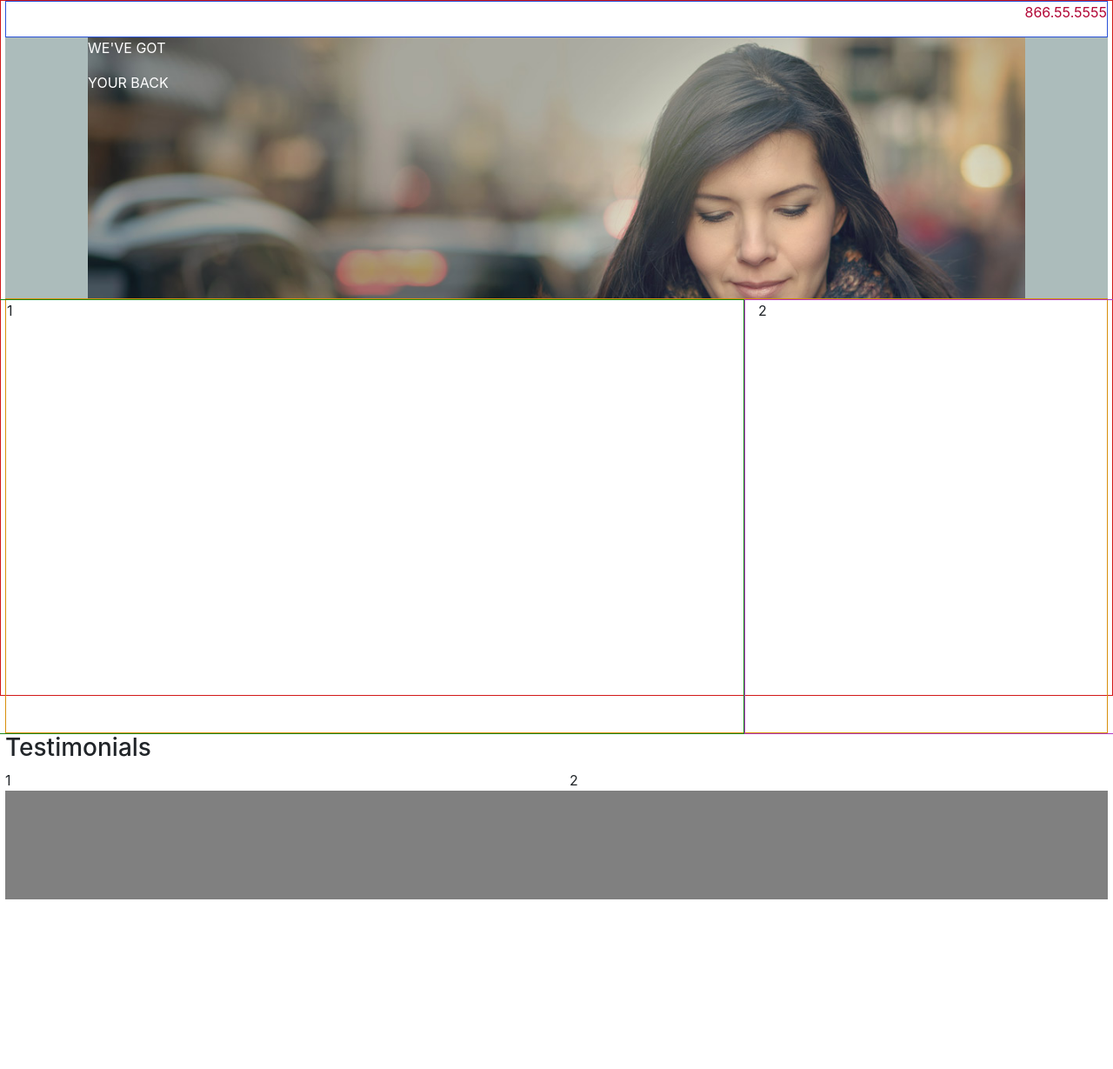
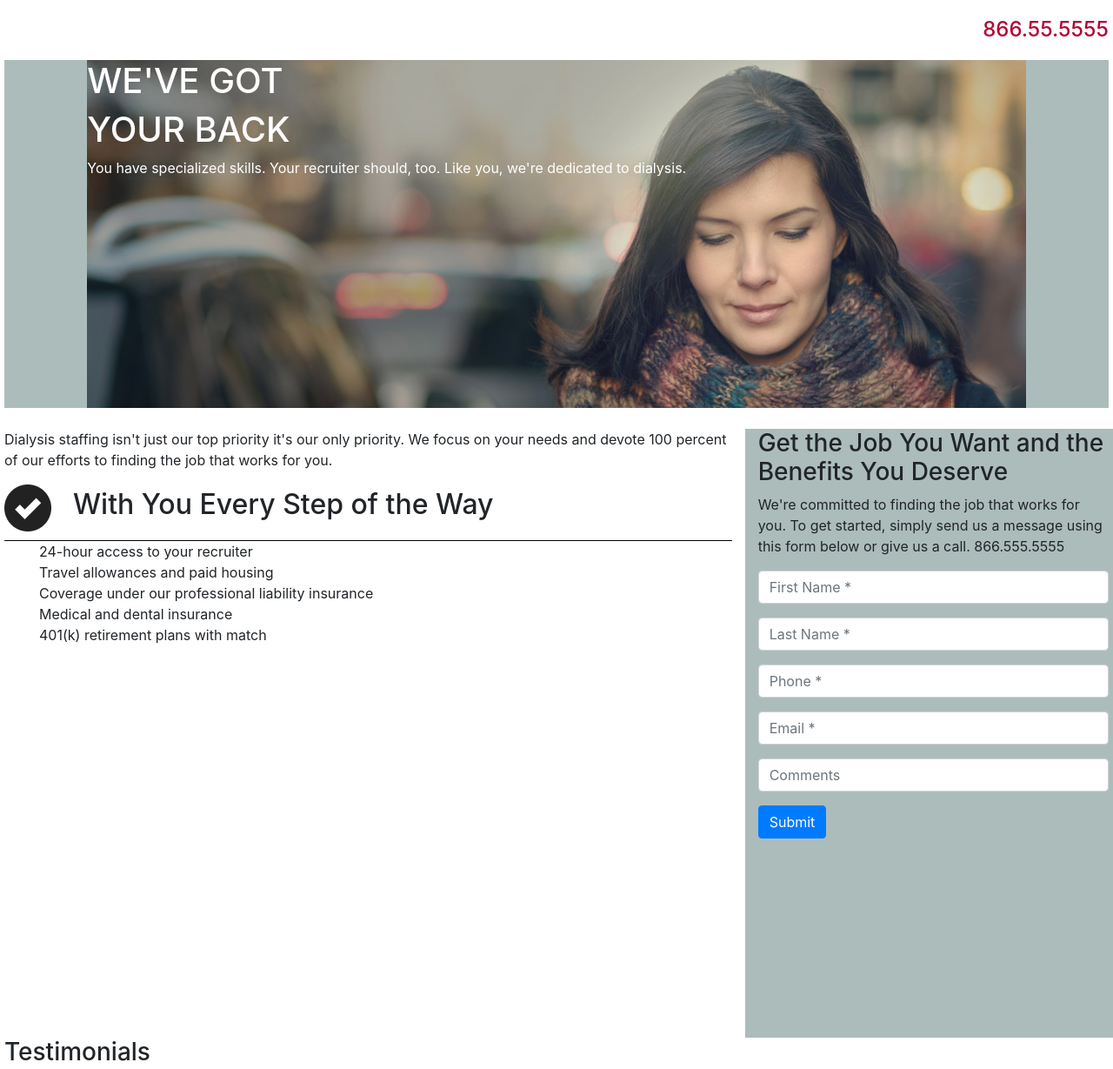
Before and after one commit to spenhappenin/testpage, a plain HTML site: page index.html in a window 1280 px wide. Shown: the top 1229 px of the page at 87% size. Before the commit the page ends 1034 px from the top, so only its background shows below. Drawn offline with nearby package versions, Linux system fonts and the light colour scheme.

Commit message:
finish main content section

```diff
--- a/index.css
+++ b/index.css
@@ -1,12 +1,12 @@
 body {
+  /* border: 0.5px solid rgb(210, 24, 24); */
   padding-right: 5px;
   padding-left: 5px;
-  border: 0.5px solid rgb(210, 24, 24);
   height: 100vh;
 }
 
+/*   ---  HEADER  ---   */
 .header {
-  border: 0.5px solid rgb(40, 81, 215);
   display: flex;
   justify-content: flex-end;
   align-items: center;
@@ -15,13 +15,16 @@ body {
 
 .phone-number {
   color: #b20636;
+  margin-top: 20px;
+  margin-bottom: 20px;
 }
 
+/*   ---  BANNER  ---   */
 .banner-container {
   display: flex;
   justify-content: center;
   background-color: #acbcbb;
-  height: 300px;
+  height: 400px;
 }
 
 .banner-img {
@@ -35,21 +38,50 @@ body {
   color: white;
 }
 
+/*   ---  MAIN  ---   */
 .main-container {
-  border: 1px solid rgb(215, 143, 10);
-  height: 500px;
+  height: 700px;
+}
+
+.main-content-header {
+  display: flex;
+  align-items: center;
+  padding-bottom: 10px;
+  border-bottom: 1px solid black;
+}
+
+.checkmark {
+  margin-right: 25px;
+}
+
+ul {
+  list-style-type: none;
 }
 
 .content-container {
-  border: 1px solid rgb(25, 135, 25);
-  height: 500px;
+  height: 700px;
 }
 
 .form-container {
-  border: 1px solid rgb(176, 54, 195);
-  height: 500px;
+  display: flex;
+  flex-direction: column;
+  align-items: center;
+  background-color: #acbcbb;
+  height: 700px;
 }
 
+.form {
+  width: 100%;
+}
+
+
+/*   ---  TESTIMONIALS  ---   */
+.testimonials-container {
+
+}
+
+
+/*   ---  FOOTER  ---   */
 .footer {
   height: 125px;
   background-color: grey;
--- a/index.html
+++ b/index.html
@@ -11,32 +11,73 @@
 <body>
 
   <div class='header'>
-    <p class='phone-number'>866.55.5555</p>
+    <h4 class='phone-number'>866.55.5555</h4>
   </div>
 
   <div class='banner-container'>
     <div class='banner-img'>
-      <p>WE'VE GOT</p>
-      <p>YOUR BACK</p>
+      <div>
+        <h1>WE'VE GOT</h1>
+        <h1>YOUR BACK</h1>
+        <p>You have specialized skills. Your recruiter should, too. Like you, we're dedicated to dialysis.</p>
+      </div>
     </div>
   </div>
 
+  <br />
+
   <div class='main-container'>
+
+
     <div class='row'>
-      <div class='col-8 content-container'>
-        1
+      <div class='col-lg-8 col-md-8 col-sm-12'>
+        <p>Dialysis staffing isn't just our top priority it's our only priority. We focus on your needs and devote 100 percent of our efforts to finding the job that works for you.</p>
+        <div class='main-content-header'>
+          <img src='./assets/check-mark.png' class='checkmark' />
+          <h2>With You Every Step of the Way</h2>
+        </div>
+        <ul>
+          <li>24-hour access to your recruiter</li>
+          <li>Travel allowances and paid housing</li>
+          <li>Coverage under our professional liability insurance</li>
+          <li>Medical and dental insurance</li>
+          <li>401(k) retirement plans with match</li>
+        </ul>
       </div>
-      <div class='col-4 form-container'>
-        2
+
+
+      <div class='col-lg-4 col-md-4 col-sm-12 form-container'>
+        <h3>Get the Job You Want and the Benefits You Deserve</h3>
+        <p>We're committed to finding the job that works for you. To get started, simply send us a message using this form below or give us a call. 866.555.5555</p>
+        <form class='form'>
+          <div class="form-group">
+            <input type="text" class="form-control" placeholder="First Name *" required>
+          </div>
+          <div class="form-group">
+            <input type="text" class="form-control" placeholder="Last Name *" required>
+          </div>
+          <div class="form-group">
+            <input type="text" class="form-control" placeholder="Phone *" required>
+          </div>
+          <div class="form-group">
+            <input type="email" class="form-control" placeholder="Email *" required>
+          </div>
+          <div class="form-group">
+            <input type="text-box" class="form-control" placeholder="Comments">
+          </div>
+          <button type="submit" class="btn btn-primary">Submit</button>
+        </form>
       </div>
+
+
     </div>
   </div>
 
   <div class='testimonials-container'>
     <h3>Testimonials</h3>
     <div class='row'>
-      <div class='col-6'>1</div>
-      <div class='col-6'>2</div>
+      <div class='col-lg-6 col-md-6 col-sm-12'>1</div>
+      <div class='col-lg-6 col-md-6 col-sm-12'>2</div>
     </div>
   </div>
 
```
